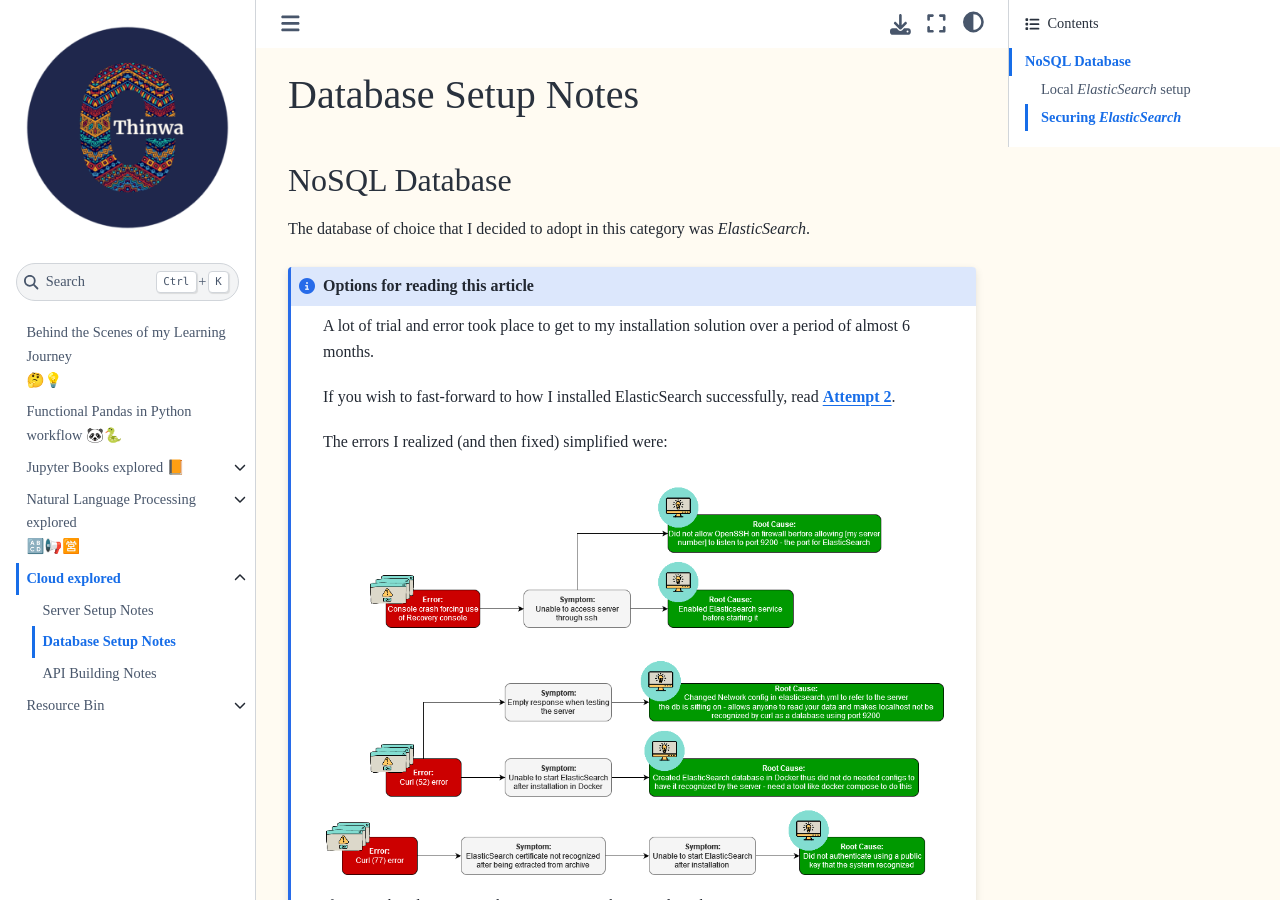
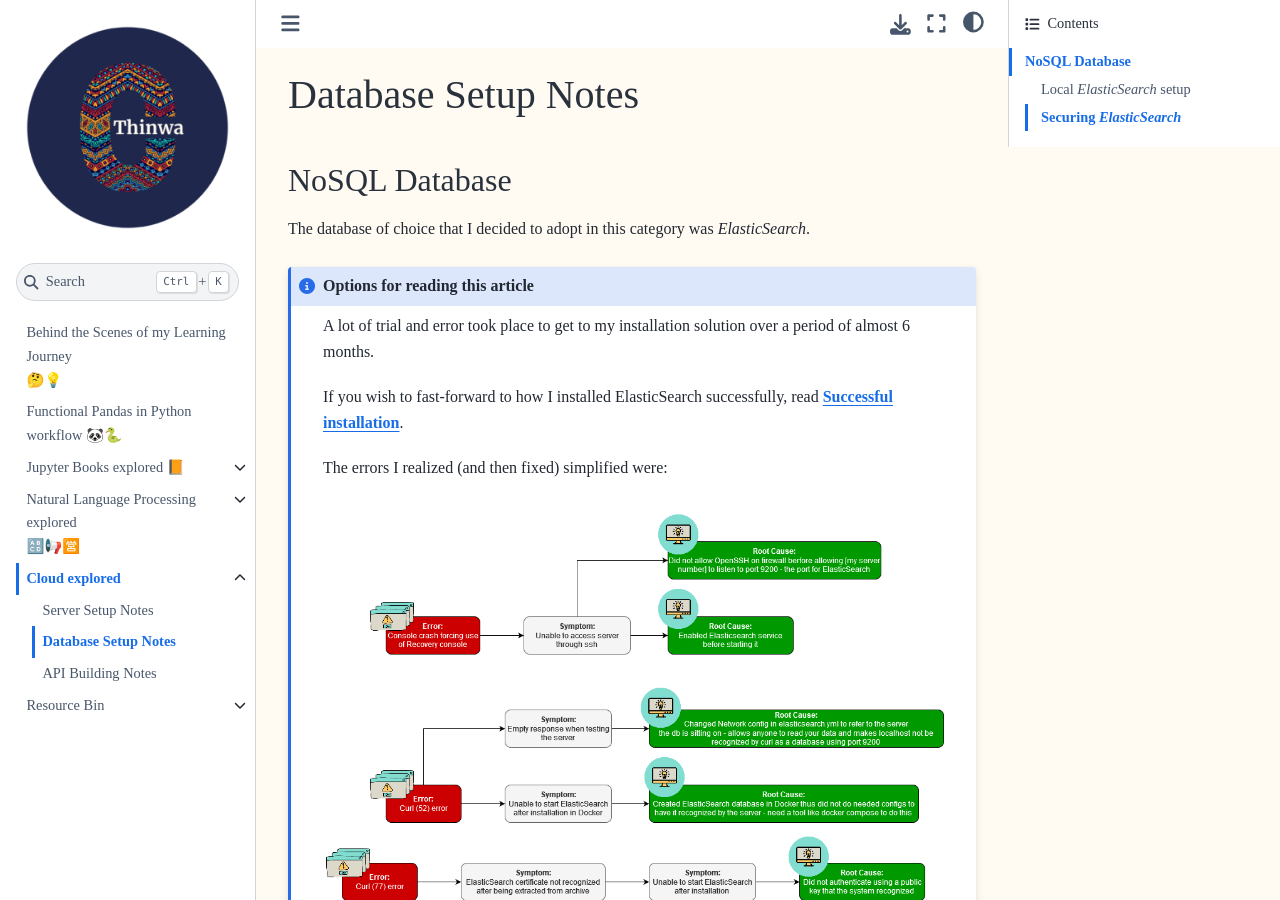
Before and after one commit to CeeThinwa/BTS-Continuous-Learning, a Jupyter Book: the page built from book/6/database_setup.md, in a window 1280 px wide and 900 px high. Built offline with Jupyter Book 1.0.4 settings and Sphinx 7.4.7 and the Sphinx Book theme 1.1.4, drawn with Linux system fonts in a browser that asks for light colours.

Commit message:
Update database_setup.md

```diff
--- a/book/6/database_setup.md
+++ b/book/6/database_setup.md
@@ -9,7 +9,7 @@ The database of choice that I decided to adopt in this category was *ElasticSear
 :class: note
 A lot of trial and error took place to get to my installation solution over a period of almost 6 months.
 
-If you wish to fast-forward to how I installed ElasticSearch successfully, read [**Attempt 2**](https://ceethinwa.github.io/BTS-Continuous-Learning/6/database_setup.html#u-attempt-2-u).
+If you wish to fast-forward to how I installed ElasticSearch successfully, read [**Successful installation**](https://ceethinwa.github.io/BTS-Continuous-Learning/6/database_setup.html#u-successful-installation-u).
 
 The errors I realized (and then fixed) simplified were:
 
```
